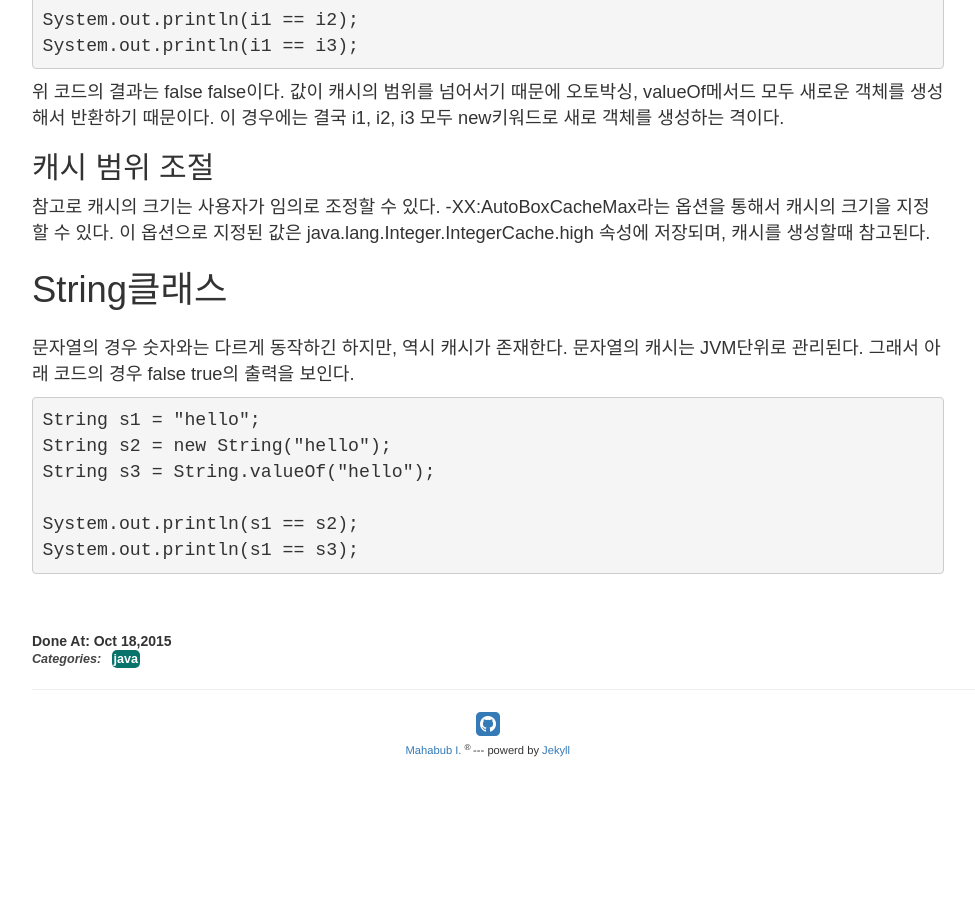
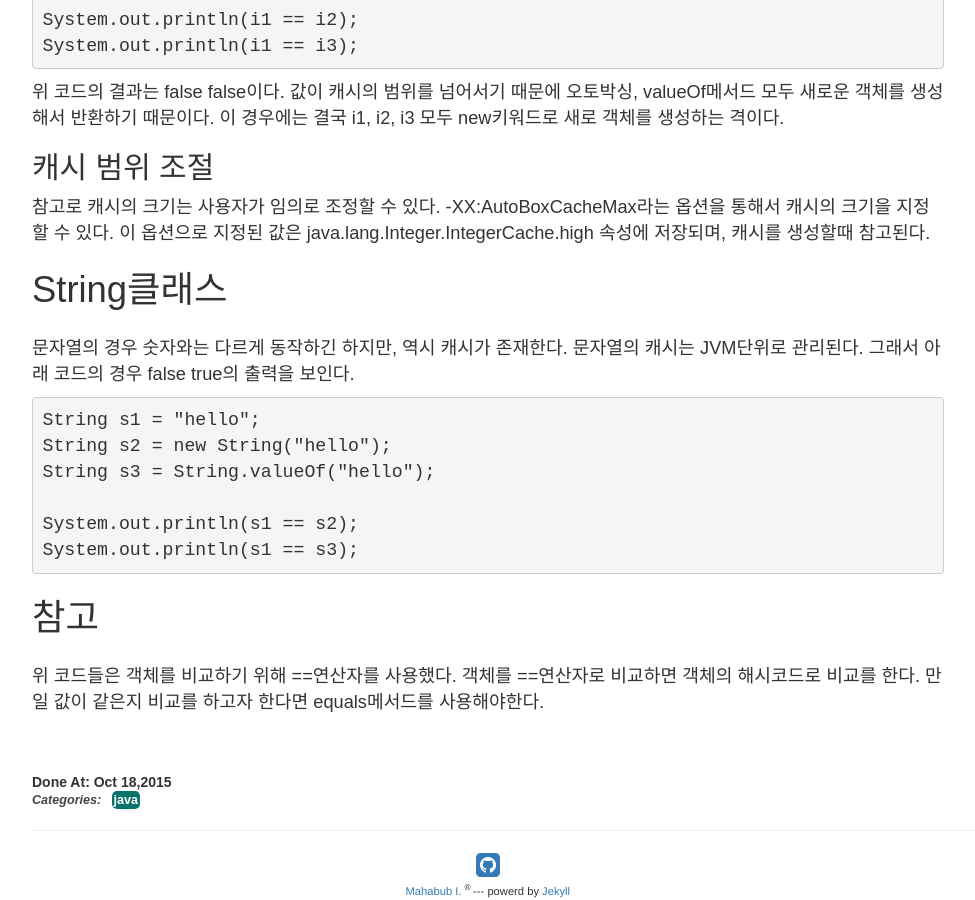
Before and after one commit to kwSeo/kwSeo.github.io, a Jekyll site: the page built from _posts/2015-10-18-value-of.md, in a window 1280 px wide and 900 px high, scrolled down 2583 px. Shown: the whole window, without its empty margins (152-1127 px from the left). Built offline with Jekyll 4.4.1, drawn with Linux system fonts in a browser that asks for light colours; nearby versions of some CDN libraries; library files that are not in the unit come from our copies; comment, search, counter and statistics services are not loaded; before the commit the page ends 3342 px from its top, so only the background shows below that.

Commit message:
no comment

```diff
--- a/_posts/2015-10-18-value-of.md
+++ b/_posts/2015-10-18-value-of.md
@@ -79,3 +79,6 @@ Java의 몇몇 클래스는 valueOf라는 메서드를 가지고 있다. 대표
 
 	System.out.println(s1 == s2);
 	System.out.println(s1 == s3);
+
+#참고
+위 코드들은 객체를 비교하기 위해 ==연산자를 사용했다. 객체를 ==연산자로 비교하면 객체의 해시코드로 비교를 한다. 만일 값이 같은지 비교를 하고자 한다면 equals메서드를 사용해야한다.
```
